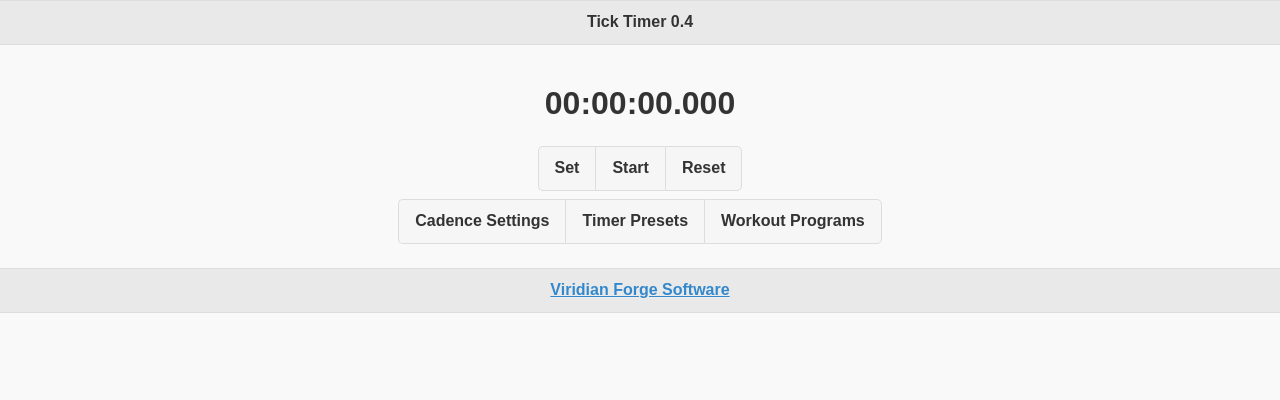
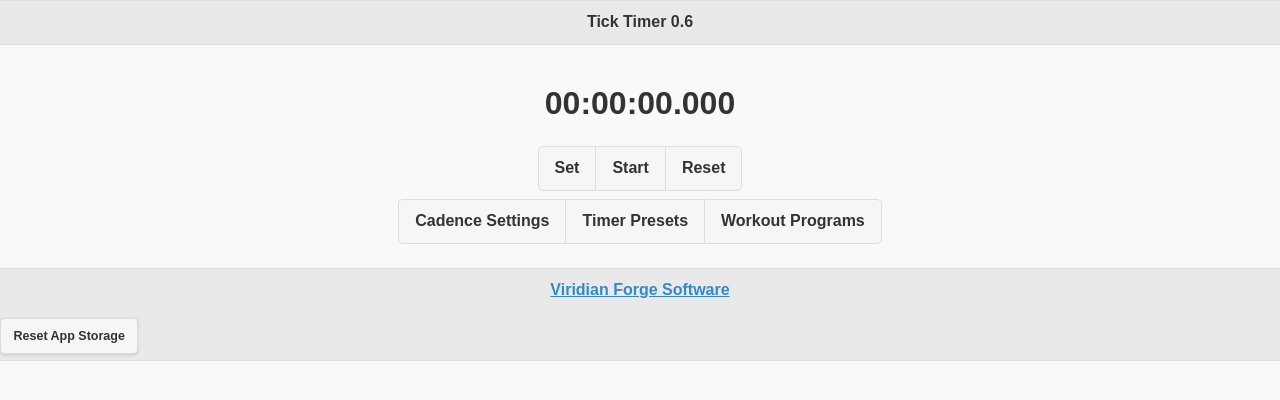
Before and after one commit to ViridianForge/TickTimer, a plain HTML site: page index.html in a window 1280 px wide. Drawn offline with Linux system fonts and the light colour scheme.

Commit message:
Local Storage Switches
Switching up local storage strategy, now using an element by element
strategy instead of attempting to use a multi-dimensional array
strategy.

```diff
--- a/index.html
+++ b/index.html
@@ -2,7 +2,7 @@
 <html>
 <head>
 	<meta charset="utf-8"/>
-	<title>Tick Timer V. 0.4</title>
+	<title>Tick Timer V. 0.6</title>
 	<link rel="stylesheet" href="css/jquery.mobile-1.4.5.min.css" />
 	<link rel="stylesheet" href="css/jqm-datebox-1.4.5.min.css" />
 	<script src="libs/jquery-2.1.3.min.js"></script>
@@ -14,7 +14,7 @@
 <div data-role="page">
 
 	<div data-role="header">
-		<h1>Tick Timer 0.4</h1>
+		<h1>Tick Timer 0.6</h1>
 	</div>
 	<div role="main" class="ui-content" id="display">
 		<div id="timerImage" style="text-align: center;">
@@ -52,6 +52,7 @@
 	</div>
 	<div data-role="footer">
 		<h4><a href="http://www.viridianforge.com">Viridian Forge Software</a></h4>
+		<button id="resetStorage">Reset App Storage</button>
 	</div>
 </div>
 </body>
```
